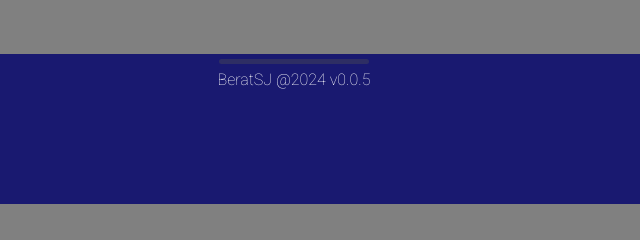
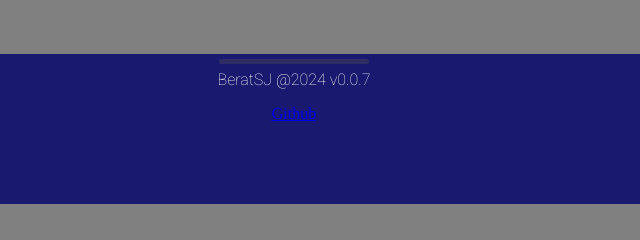
Before and after one commit to BeratSJ/online-text-editor, a plain HTML site: page index.html in a window 1280 px wide. Shown: the part 521-761 px from the top of the page, 301-941 px from the left. Drawn offline with Linux system fonts and the light colour scheme.

Commit message:
v0.0.7
Main Page Edited

```diff
--- a/index.html
+++ b/index.html
@@ -28,7 +28,8 @@
     <div class="downPanel">
         <div class="downPanelHandle"></div>
 
-        <p class="downPanelText">BeratSJ @2024 v0.0.5</p>
+        <p class="downPanelText">BeratSJ @2024 v0.0.7</p>
+        <a href="https://github.com/beratsj/online-text-editor">Github</a>
     </div>
 
 </body>
```
